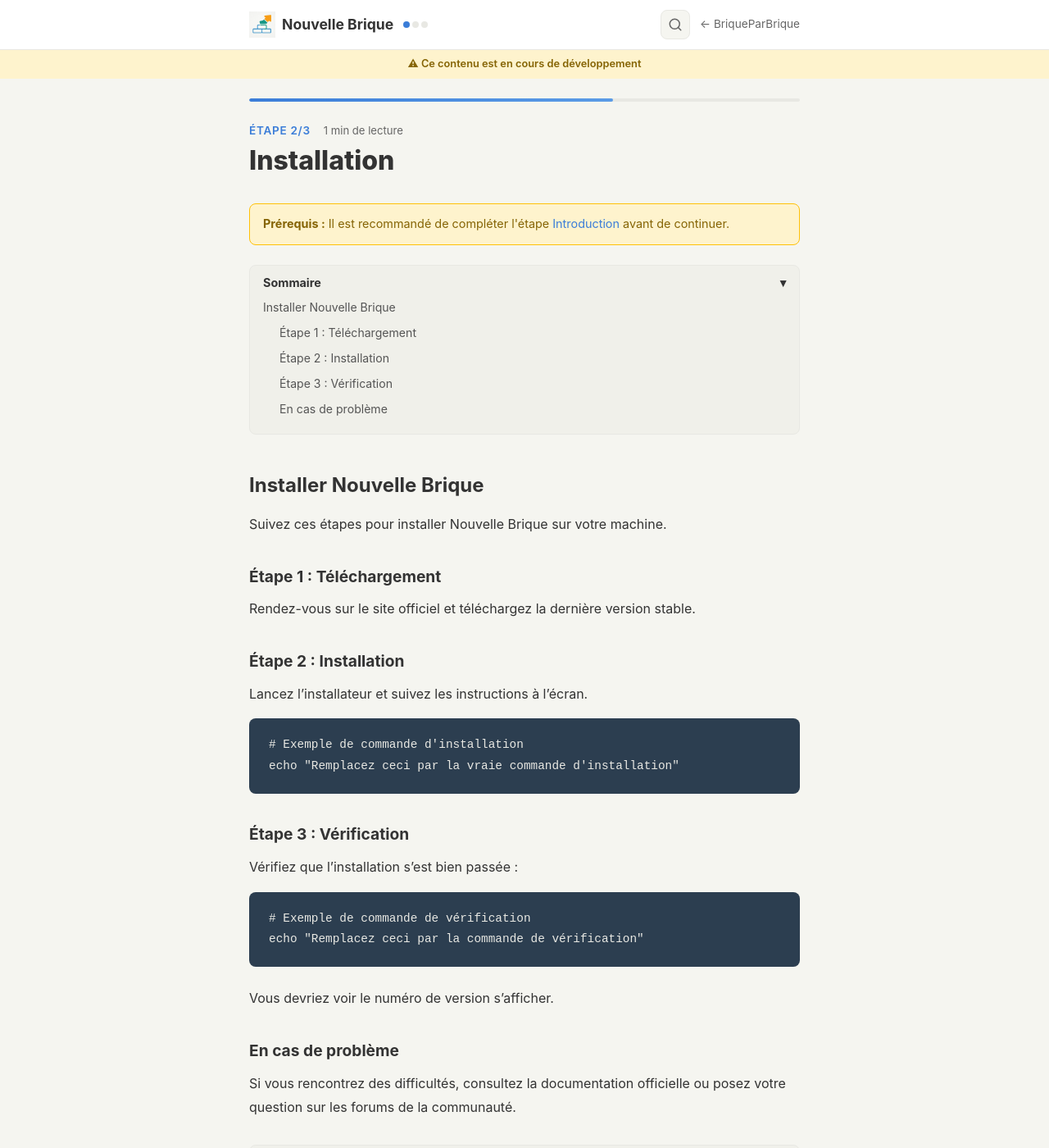
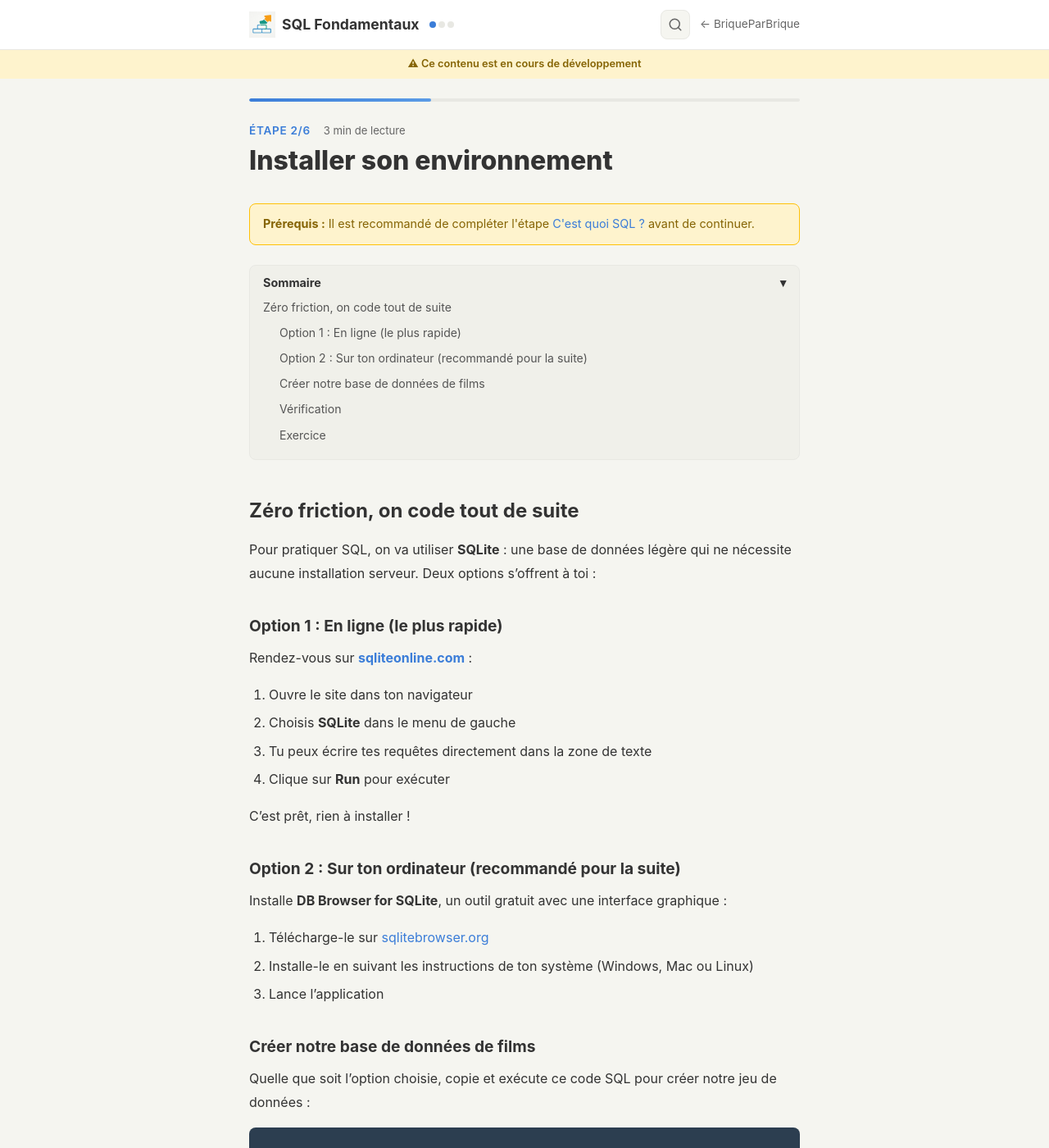
Before and after one commit to BriqueParBrique/sql-fondamentaux-brique-1, a Jekyll site: the page built from _steps/02-installation.md, in a window 1280 px wide and 1400 px high. Shown: the whole window at 82% size. Built offline with Jekyll 4.4.1, drawn with Linux system fonts in a browser that asks for light colours; some of the changed text lies outside the part shown.

Commit message:
Add SQL Fondamentaux Level 1 content: reading data
Replace template steps with 6 pedagogical steps covering
SELECT/FROM, WHERE, ORDER BY/LIMIT with a films dataset.

Co-Authored-By: Claude Opus 4.6 <noreply@anthropic.com>

````diff
--- a/_config.yml
+++ b/_config.yml
@@ -1,12 +1,12 @@
-# Métadonnées de la brique (à personnaliser)
+# Métadonnées de la brique
 brique:
-  name: 'Nouvelle Brique'
-  color: blue # blue, teal, ou orange
-  level: 1 # 1, 2, ou 3
+  name: 'SQL Fondamentaux'
+  color: blue
+  level: 1
   logo: /assets/img/logo.png
-  status: 'development' # "development" → affiche une bannière, vide ou absent → pas de bannière
-  prev_level_url: '' # URL du niveau précédent (vide = pas de lien)
-  next_level_url: '' # URL du niveau suivant (vide = pas de lien)
+  status: 'development'
+  prev_level_url: ''
+  next_level_url: '/sql-fondamentaux-brique-2'
 
 # Analytics (optionnel) — décommenter et configurer pour activer
 # analytics:
@@ -20,11 +20,11 @@ brique:
 #   google:
 #     id: G-XXXXXXXXXX
 
-title: 'Nouvelle Brique - BriqueParBrique'
-description: 'Mini-onboarding pour Nouvelle Brique'
+title: 'SQL Fondamentaux Niveau 1 - BriqueParBrique'
+description: 'Apprendre à lire les données avec SQL'
 url: 'https://briqueparbrique.github.io'
-baseurl: '/nouvelle-brique'
-repository: 'BriqueParBrique/nouvelle-brique'
+baseurl: '/sql-fondamentaux-brique-1'
+repository: 'BriqueParBrique/sql-fondamentaux-brique-1'
 
 collections:
   steps:
--- a/_steps/02-installation.md
+++ b/_steps/02-installation.md
@@ -1,35 +1,75 @@
 ---
-title: "Installation"
+title: "Installer son environnement"
 ---
 
-## Installer {{ site.brique.name }}
+## Zéro friction, on code tout de suite
 
-Suivez ces étapes pour installer {{ site.brique.name }} sur votre machine.
+Pour pratiquer SQL, on va utiliser **SQLite** : une base de données légère qui ne nécessite aucune installation serveur. Deux options s'offrent à toi :
 
-### Étape 1 : Téléchargement
+### Option 1 : En ligne (le plus rapide)
 
-Rendez-vous sur le site officiel et téléchargez la dernière version stable.
+Rendez-vous sur **[sqliteonline.com](https://sqliteonline.com/)** :
 
-### Étape 2 : Installation
+1. Ouvre le site dans ton navigateur
+2. Choisis **SQLite** dans le menu de gauche
+3. Tu peux écrire tes requêtes directement dans la zone de texte
+4. Clique sur **Run** pour exécuter
 
-Lancez l'installateur et suivez les instructions à l'écran.
+C'est prêt, rien à installer !
 
-```bash
-# Exemple de commande d'installation
-echo "Remplacez ceci par la vraie commande d'installation"
+### Option 2 : Sur ton ordinateur (recommandé pour la suite)
+
+Installe **DB Browser for SQLite**, un outil gratuit avec une interface graphique :
+
+1. Télécharge-le sur [sqlitebrowser.org](https://sqlitebrowser.org/dl/)
+2. Installe-le en suivant les instructions de ton système (Windows, Mac ou Linux)
+3. Lance l'application
+
+### Créer notre base de données de films
+
+Quelle que soit l'option choisie, copie et exécute ce code SQL pour créer notre jeu de données :
+
+```sql
+CREATE TABLE films (
+    id INTEGER PRIMARY KEY,
+    titre TEXT,
+    annee INTEGER,
+    genre TEXT,
+    note REAL
+);
+
+INSERT INTO films (id, titre, annee, genre, note) VALUES
+(1, 'Inception', 2010, 'Science-fiction', 8.8),
+(2, 'Amélie Poulain', 2001, 'Comédie', 8.3),
+(3, 'Intouchables', 2011, 'Comédie', 8.5),
+(4, 'Le Roi Lion', 1994, 'Animation', 8.5),
+(5, 'Parasite', 2019, 'Thriller', 8.5),
+(6, 'Toy Story', 1995, 'Animation', 8.3),
+(7, 'La La Land', 2016, 'Comédie musicale', 8.0),
+(8, 'Matrix', 1999, 'Science-fiction', 8.7),
+(9, 'Le Fabuleux Destin d''Amélie Poulain', 2001, 'Comédie', 8.3),
+(10, 'Spirited Away', 2001, 'Animation', 8.6);
 ```
 
-### Étape 3 : Vérification
+### Vérification
 
-Vérifiez que l'installation s'est bien passée :
+Pour vérifier que tout est en place, exécute :
 
-```bash
-# Exemple de commande de vérification
-echo "Remplacez ceci par la commande de vérification"
+```sql
+SELECT * FROM films;
 ```
 
-Vous devriez voir le numéro de version s'afficher.
+Tu devrais voir les 10 films s'afficher. Si c'est le cas, bravo, ton environnement est prêt !
 
-### En cas de problème
+### Exercice
 
-Si vous rencontrez des difficultés, consultez la documentation officielle ou posez votre question sur les forums de la communauté.
+1. Exécute la requête `SELECT * FROM films;` et vérifie que tu obtiens bien 10 lignes
+2. Essaie de modifier la requête pour écrire `SELECT titre FROM films;` — que se passe-t-il ?
+
+<details>
+<summary>Voir les réponses</summary>
+
+1. Tu devrais voir un tableau avec 10 lignes et 5 colonnes (id, titre, annee, genre, note)
+2. `SELECT titre FROM films;` affiche uniquement la colonne `titre` — on verra ça en détail à l'étape suivante !
+
+</details>
````
Also changed, not shown: _data/steps.yml (+18 -6 lines), _steps/01-cest-quoi-sql.md (added, +62 -0 lines), _steps/01-introduction.md (deleted, +0 -24 lines), _steps/03-premier-projet.md (deleted, +0 -44 lines), _steps/03-select-et-from.md (added, +101 -0 lines), _steps/04-where.md (added, +117 -0 lines), _steps/05-order-by-et-limit.md (added, +120 -0 lines), _steps/06-mini-projet.md (added, +104 -0 lines).
